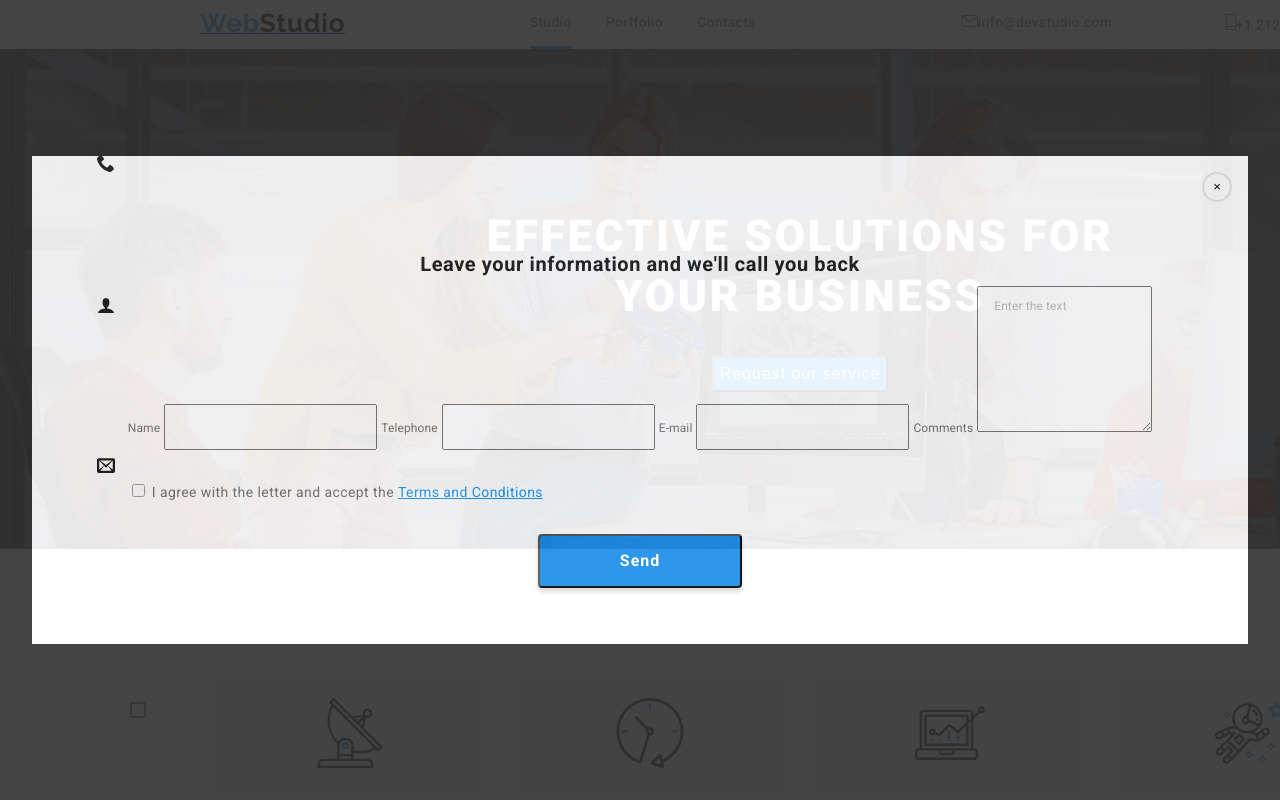
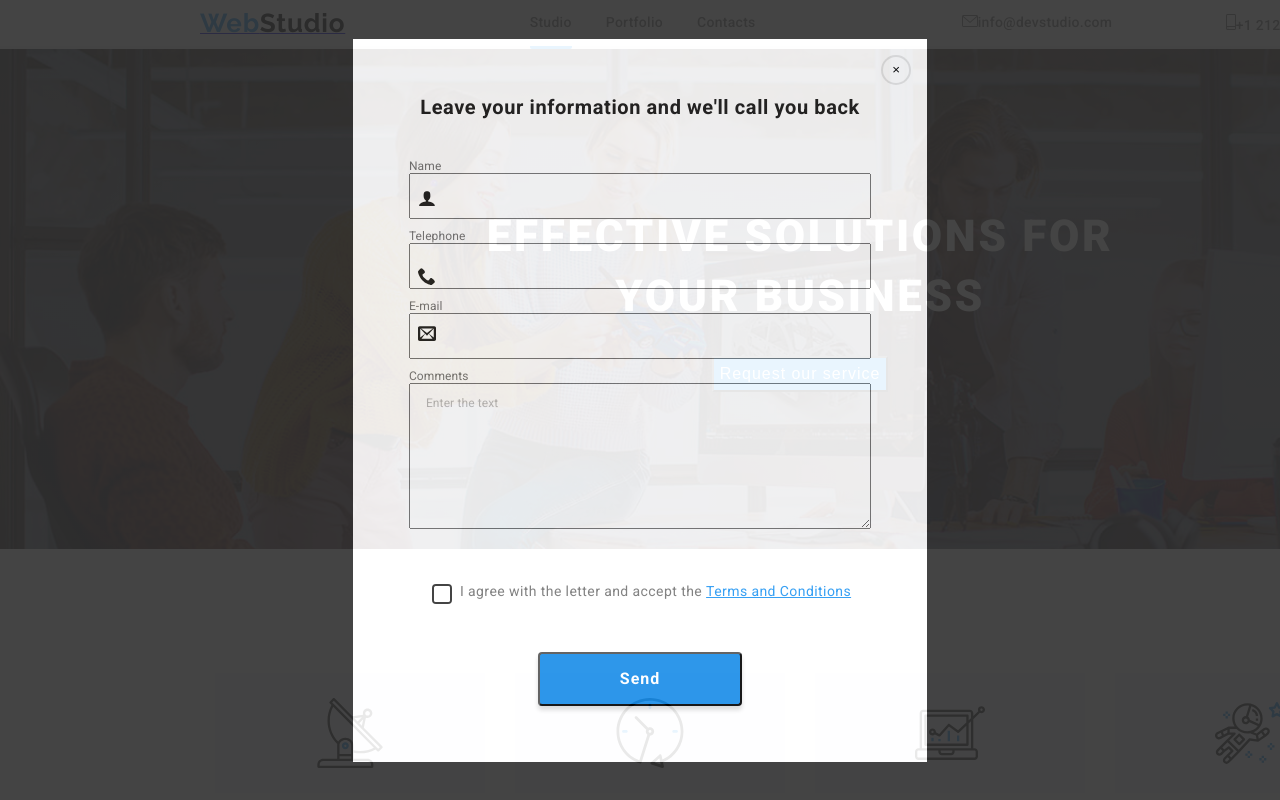
Before and after one commit to ArnautGheorghe/goit-markup-hw-06, a plain HTML site: page index.html in a window 1280 px wide. Both pictures are taken after a click on the button "Request our service". Shown: the top 800 px of the page. Drawn offline with nearby package versions, Linux system fonts and the light colour scheme.

Commit message:
tema 6 html css upgrede 1 31 07

```diff
--- a/css/styles.css
+++ b/css/styles.css
@@ -725,14 +725,19 @@ height:100%;
 .info-modal{
   display: flex;
   flex-direction: column;
-  padding: 40px 40px 0 40px;
-  gap: 10px;
+  padding: 20px 20px 0 20px;
+  gap: 30px;
   box-sizing: border-box;
 }
 
+.form-first-part, .formular{
+  display: flex;
+  flex-direction: column;
+}
 .second-part-form{
   padding: 20px 40px 40px 40px;
   box-sizing: border-box;
+
 
 }
 .form-description{
@@ -799,7 +804,7 @@ padding: 10px 80px ;
 .user-icon{
   position: absolute;
 left:65px;
-top:140px;
+top:150px;
 color:#212121;
 width: 20px;
 height: 20px;
@@ -807,7 +812,7 @@ height: 20px;
 
 .telephone-icon{
   position: absolute;
-  bottom: 470px;
+  bottom: 475px;
   left:65px;
 
 color:#212121;
@@ -816,7 +821,7 @@ height: 20px;
 }.email-icon{
   position: absolute;
   left:65px;
-top:300px;
+top:285px;
 color: #212121;
 width: 20px;
 height: 20px;
@@ -841,18 +846,18 @@ font-style: normal;
 font-weight: 400;
 line-height: 24px; /* 171.429% */
 letter-spacing: 0.42px;
+padding-left: 8px;
 }
 
-.checkbox-design{
+.checkbox-design::after:checked{
   opacity: 0.7;
-}
-input{
-  padding-left: 30px;
+  appearance: none;
+
 }
 .iconscheckbox-unchecked-icon {
  position: absolute;
-  left:98px;
-top:546px;
+  left:79px;
+top:545px;
 color: #212121;
 width: 16px;
 height: 16px;
@@ -927,3 +932,46 @@ padding-right: 77px;
   width: 24px;
 height: 24px;
 }
+
+.form-label:focus-within > svg{
+  color:#2196f3;
+}
+.form-label{
+  display: flex;
+  flex-direction: column;
+  padding-top: 10px;
+
+}
+.form-label >input{
+  padding-left: 30px;
+}
+.iconscheckbox-checked-icon{
+  position: absolute;
+  width: 16px;
+height: 16px;
+left: 79px;
+top: 545px;
+color:#fff;
+background-color: #fff;
+border: solid 2px #303030;
+border-radius: 4px;
+}
+
+.checkbox-design{
+    width: 16px;
+  height: 16px;
+  appearance: none;
+
+}
+
+.checkbox-design:checked + svg{
+color: #2196f3;
+border-color: #2196f3;
+
+
+}
+.ck-btn{
+  display: flex;
+  align-items: center;
+  justify-content: center;
+}
--- a/index.html
+++ b/index.html
@@ -444,8 +444,9 @@
             <h2 class="form-description">
               Leave your information and we'll call you back
             </h2>
-            <form action="" class="formular">
-              <label for="name" class="form-label name">Name</label>
+            <div class="form-first-part">
+<form action="" class="formular">
+              <label for="name" class="form-label name">Name
               <input
                 type="text"
                 class="form-input user-name"
@@ -454,10 +455,10 @@
               <svg class="user-icon icon-design-form">
                 <use href="./icons/symbol-defs.svg#iconsuser"></use>
               </svg>
+              </label>
 
               <label for="telephone" class="form-label telephone"
-                >Telephone</label
-              >
+                >Telephone
               <input
                 type="tel"
                 class="form-input"
@@ -466,31 +467,41 @@
               <svg class="telephone-icon icon-design-form">
                 <use href="./icons/symbol-defs.svg#iconsphone"></use>
               </svg>
-              <label for="mail" class="form-label email-form">E-mail</label>
+</label>
+
+              <label for="mail" class="form-label email-form">E-mail
               <input type="email" class="form-input" name="email" id="mail" />
               <svg class="email-icon icon-design-form">
                 <use href="./icons/symbol-defs.svg#iconsenvelop"></use>
               </svg>
-              <label for="comment" class="form-label comment">Comments</label>
+</label>
+
+              <label for="comment" class="form-label comment">Comments
               <textarea
                 class="form-input form-textarea"
                 name="comments"
                 id="comment">
 Enter the text </textarea
-              >
+              ></label>
             </form>
+
+            </div>
+
           </div>
           <div>
             <form action="" class="second-part-form">
-              <input
+              <div class="ck-btn">
+
+                <input
                 type="checkbox"
                 id="checkbox-agreement"
                 name="agreement"
                 value="ok"
                 class="checkbox-design" />
-              <svg class="iconscheckbox-unchecked-icon icon-design-form">
+
+               <svg class="iconscheckbox-checked-icon icon-design-form">
                 <use
-                  href="./icons/symbol-defs.svg#iconscheckbox-unchecked"></use>
+                  href="./icons/symbol-defs.svg#iconscheckbox-checked"></use>
               </svg>
               <label for="checkbox-agreement"
                 ><span class="agreement-text-design"
@@ -498,6 +509,8 @@ Enter the text </textarea
                 >
                 <span class="terms">Terms and Conditions</span>
               </label>
+              </div>
+
               <br />
               <div class="send-btn-center">
                 <input type="submit" value="Send" class="send-btn" />
```
